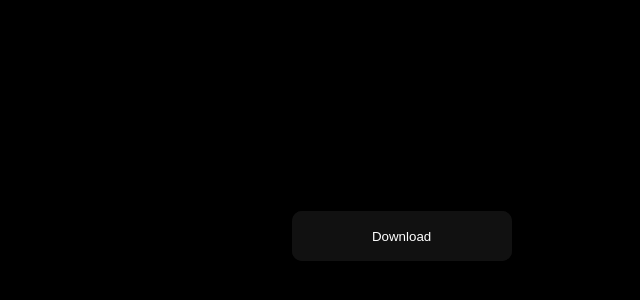
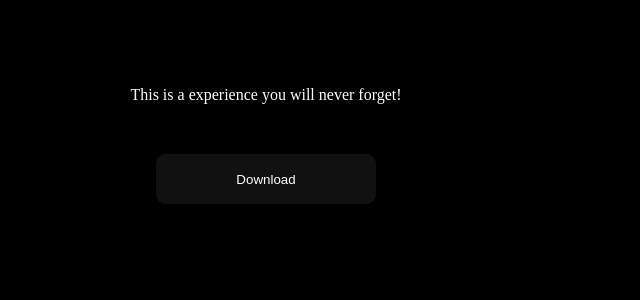
Before and after one commit to JustASpoonful/YugenDeferredWebsite, a plain HTML site: page index.html in a window 1280 px wide. Shown: the part 164-464 px from the top of the page, without its empty margins (374-1014 px from the left). Drawn offline with Linux system fonts and the light colour scheme.

Commit message:
Update index.html

```diff
--- a/index.html
+++ b/index.html
@@ -7,16 +7,22 @@
     <style>
 
         html,
-body {
-    margin: 0;
-    padding: 0;
-    width: 100%;
-    height: 100vh;
-    display: flex;
-    flex-direction: row;
-    justify-content: center;
-    align-items: center;
-    background: #000;
+body{
+  background-color: black;
+}
+
+
+.text {
+   color: white;
+   margin-left: auto;
+   margin-right: auto;
+   text-align: center;
+   margin-top: 250px;
+}
+
+.button {
+  text-align: center;
+  margin-top: 50px;
 }
 
 .glow-on-hover {
@@ -34,7 +40,8 @@ body {
 
 .glow-on-hover:before {
     content: '';
-    background: linear-gradient(45deg, #ff0000, #ff7300, #fffb00, #48ff00, #00ffd5, #002bff, #7a00ff, #ff00c8, #ff0000);
+    background: linear-gradient(45deg, #0000ff, #7a00ff, #b300ff, #d200ff, #ff00e4, #ff00c8, #ff008c, #ff0050, #0000ff);
+
     position: absolute;
     top: -2px;
     left:-2px;
@@ -83,8 +90,14 @@ body {
     </style>
 </head>
 <body>
-    <title>Yugen Deferred Pack</title>
-    <p>This is a experience you will never forget!</p>
-    <button class="glow-on-hover" class="button">Download</button>
+    <div class="text">
+      <title>Yugen Deferred Pack</title>
+      <p>This is a experience you will never forget!</p>
+    </div>
+
+    <div class="button">
+      <button class="glow-on-hover">Download</button>
+    </div>
+
 </body>
 </html>
```
